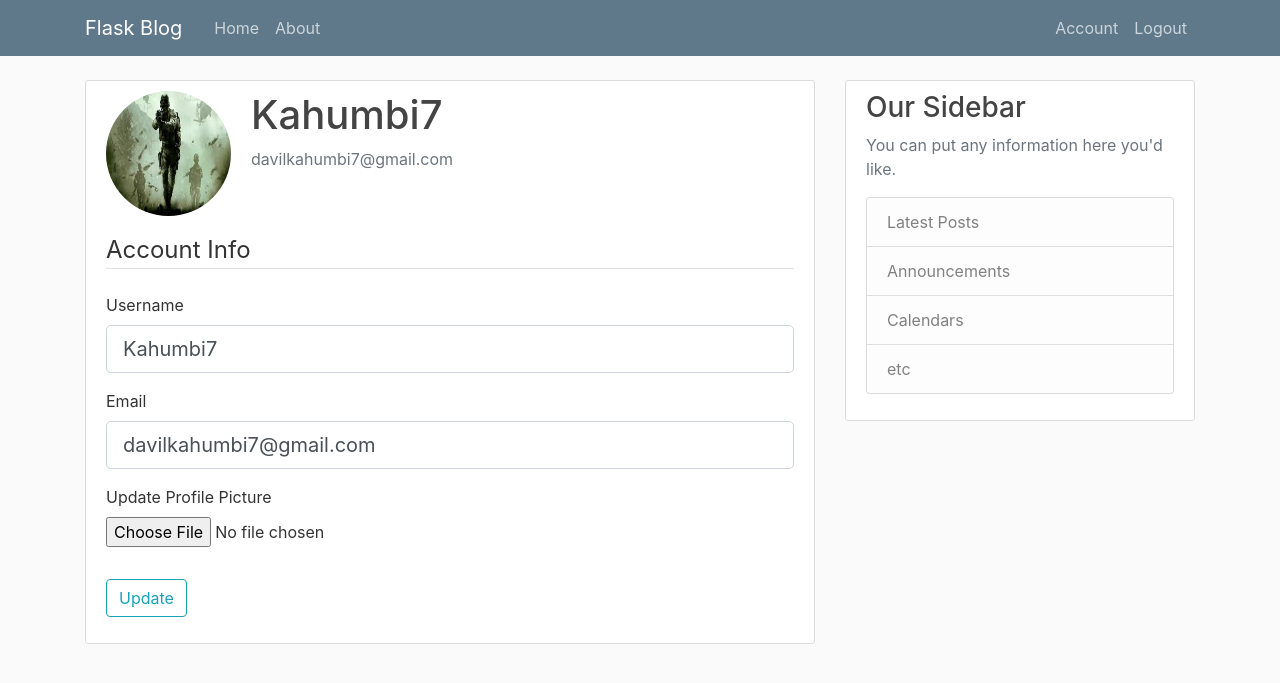
After one commit to Kahumbi/blogs, a Flask app: page /account in a window 1280 px wide. The commit adds this page. Shown: the top 683 px of the page. Run offline with Flask 2, Linux system fonts and the light colour scheme; a user stored in the database is signed in; some libraries are stand-ins or nearby versions.

Commit message:
Add a profile pic for users

```diff
--- a/blog/__init__.py
+++ b/blog/__init__.py
@@ -10,5 +10,8 @@
 db = SQLAlchemy(app)
 bcrypt = Bcrypt(app)
 login_manager = LoginManager(app)
+login_manager.login_view = 'login'
+login_manager.login_message_category = 'info'
+
 
 from blog import routes
--- a/blog/forms.py
+++ b/blog/forms.py
@@ -1,4 +1,6 @@
 from flask_wtf import FlaskForm
+from flask_wtf.file import FileField, FileAllowed
+from flask_login import current_user
 from wtforms import StringField, PasswordField, SubmitField, BooleanField
 from wtforms.validators import DataRequired, Length, Email, EqualTo, ValidationError
 from blog.models import User
@@ -27,3 +29,22 @@
     password = PasswordField('Password', validators=[DataRequired()])
     remember = BooleanField('Remember Me')
     submit = SubmitField('Login')
+
+
+class UpdateAccountForm(FlaskForm):
+    username = StringField('Username', validators=[DataRequired(), Length(min=3, max=20)])
+    email = StringField('Email', validators=[DataRequired(), Email()])
+    picture = FileField('Update Profile Picture', validators=[FileAllowed(['jpg', 'png'])])
+    submit = SubmitField('Update')
+
+    def validate_username(self, username):
+        if username.data != current_user.username:
+            user = User.query.filter_by(username=username.data).first()
+            if user:
+                raise ValidationError('That username is taken. Please Choose a different one.')
+
+    def validate_email(self, email):
+        if email.data != current_user.email:
+            user = User.query.filter_by(email=email.data).first()
+            if user:
+                raise ValidationError('That email is taken. Please Choose a different one.')
--- a/blog/routes.py
+++ b/blog/routes.py
@@ -1,7 +1,10 @@
-from flask import render_template, url_for, flash, redirect
+import os
+import secrets
+from flask import render_template, url_for, flash, redirect, request
 from blog import app, db, bcrypt
-from blog.forms import RegistrationForm, LoginForm
+from blog.forms import RegistrationForm, LoginForm, UpdateAccountForm
 from blog.models import User, Post, Comment
+from flask_login import login_user, current_user, logout_user, login_required
 
 
 
@@ -34,6 +37,8 @@
 
 @app.route("/register", methods=['GET', 'POST'])
 def register():
+    if current_user.is_authenticated:
+        return redirect(url_for('home'))
     form = RegistrationForm()
     if form.validate_on_submit():
         hashed_password = bcrypt.generate_password_hash(form.password.data).decode('utf-8')
@@ -46,11 +51,53 @@
 
 @app.route("/login", methods=['GET', 'POST'])
 def login():
+    if current_user.is_authenticated:
+        return redirect(url_for('home'))
     form = LoginForm()
     if form.validate_on_submit():
-        if form.email.data == 'admin@blog.com' and form.password.data == 'password':
-            flash('You have been logged in!', 'success')
-            return redirect(url_for('home'))
+        user = User.query.filter_by(email=form.email.data).first()
+        if user and bcrypt.check_password_hash(user.password, form.password.data):
+            login_user(user, remember=form.remember.data)
+            next_page = request.args.get('next')
+            return redirect(next_page) if next_page else redirect(url_for('home'))
         else:
             flash('Login Unsuccessful. Please check username and password','danger')
     return render_template('login.html', title='Login', form=form)
+
+@app.route("/logout")
+def logout():
+    logout_user()
+    return redirect(url_for('home'))
+
+
+def save_picture(form_picture):
+    random_hex = secrets.token_hex(8)
+    _, f_ext = os.path.splitext(form_picture.filename)
+    picture_fn = random_hex + f_ext
+    picture_path = os.path.join(app.root_path, 'static/profile_pics', picture_fn)
+    form_picture.save(picture_path)
+
+
+
+    return picture_fn
+
+
+@app.route("/account", methods=['GET', 'POST'])
+@login_required
+def account():
+    form = UpdateAccountForm()
+    if form.validate_on_submit():
+        if form.picture.data:
+            picture_file =save_picture(form.picture.data)
+            current_user.image_file = picture_file
+
+        current_user.username = form.username.data
+        current_user.email = form.email.data
+        db.session.commit
+        flash('account updated', 'danger')
+        return redirect(url_for('account'))
+    elif request.method == 'GET':
+        form.username.data = current_user.username
+        form.email.data = current_user.email
+    image_file = url_for('static', filename='profile_pics/' + current_user.image_file )
+    return render_template('account.html', title='account', image_file=image_file, form=form)
--- /dev/null
+++ b/blog/templates/account.html
@@ -0,0 +1,57 @@
+{% extends "layout.html" %}
+{% block content%}
+    <div class="content-section">
+        <div class="media">
+        <img class="rounded-circle account-img" src="{{ image_file }}">
+        <div class="media-body">
+            <h2 class="account-heading">{{ current_user.username }}</h2>
+            <p class="text-secondary">{{ current_user.email }}</p>
+        </div>
+        </div>
+            <form method="POST" action="" enctype="multipart/form-data">
+                {{ form.hidden_tag() }}
+                <fieldset class="form-group">
+                    <legend class="border-bottom mb-4">Account Info</legend>
+                    <div class="form-group">
+                        {{ form.username.label(class="form-control-label") }}
+
+                        {% if form.username.errors %}
+                            {{ form.username(class="form-control form-control-lg is-invalid") }}
+                            <div class="invalid-feedback">
+                                {% for error in form.username.errors %}
+                                    <span>{{ error }}</span>
+                                {% endfor %}
+                            </div>
+                        {% else %}
+                            {{ form.username(class="form-control form-control-lg") }}
+                        {% endif %}
+                    </div>
+                    <div class="form-group">
+                        {{ form.email.label(class="form-control-label") }}
+                        {% if form.email.errors %}
+                            {{ form.email(class="form-control form-control-lg is-invalid") }}
+                            <div class="invalid-feedback">
+                                {% for error in form.email.errors %}
+                                    <span>{{ error }}</span>
+                                {% endfor %}
+                            </div>
+                        {% else %}
+                            {{ form.email(class="form-control form-control-lg") }}
+                        {% endif %}
+                    </div>
+                    <div class="form-group">
+                        {{ form.picture.label() }}
+                        {{ form.picture(class="form-control-file") }}
+                        {% if form.picture.errors %}
+                            {% for error in form.picture.errors %}
+                                <span>class="text-danger"{{ error }}</span></br>
+                            {% endfor %}
+                        {% endif %}
+                    </div>
+                </fieldset>
+                <div class="form-group">
+                    {{ form.submit(class="btn btn-outline-info") }}
+                </div>
+            </form>
+    </div>
+{% endblock content %}
--- a/blog/templates/layout.html
+++ b/blog/templates/layout.html
@@ -29,8 +29,13 @@
               </div>
               <!-- Navbar Right Side -->
               <div class="navbar-nav">
-                <a class="nav-item nav-link" href="{{ url_for('login') }}">Login</a>
-                <a class="nav-item nav-link" href="{{ url_for('register') }}">Register</a>
+                {% if current_user.is_authenticated %}
+                  <a class="nav-item nav-link" href="{{ url_for('account') }}">Account</a>
+                  <a class="nav-item nav-link" href="{{ url_for('logout') }}">Logout</a>
+                {% else %}
+                  <a class="nav-item nav-link" href="{{ url_for('login') }}">Login</a>
+                  <a class="nav-item nav-link" href="{{ url_for('register') }}">Register</a>
+                {% endif %}
               </div>
             </div>
           </div>
```
Also changed, not shown: blog/models.py (+6 -2 lines), blog/static/profile_pics/default.jpg (added).
